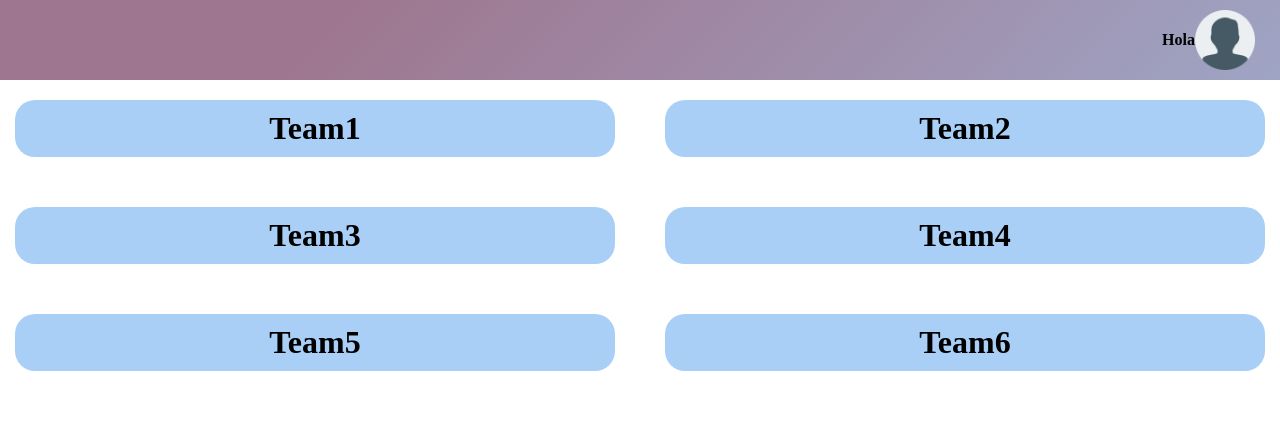
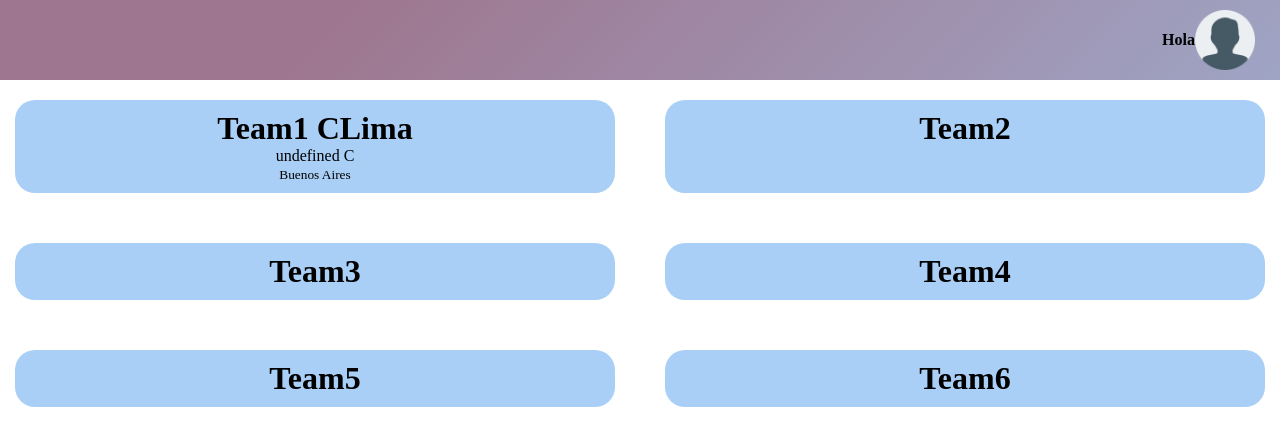
Before and after one commit to GermanCuevas/dashboard, a React (Vite) app: page /dashboard in a window 1280 px wide. Shown: the top 446 px of the page. Built offline with nearby package versions, Linux system fonts and the light colour scheme; no server answers.

Commit message:
'Se obtiene datos del clima con la api del back

```diff
--- a/src/components/Cards/Team1/Team1.jsx
+++ b/src/components/Cards/Team1/Team1.jsx
@@ -1,20 +1,30 @@
 import { useEffect, useState } from 'react';
 
 export const Team1 = () => {
-  const [respuesta, setRespuesa] = useState(undefined);
+  const [temperature, setTemperature] = useState(undefined);
   useEffect(() => {
     const llamada = async () => {
-      let response = await fetch('http://localhost:8080/ap1/saludos');
-      let data = await response.text();
-      setRespuesa(data);
+      // TODO se puede mejorar este fragmento de código
+      // se puede dejar la construcción del request del lado del back por ejemplo
+      const requestAPI = {
+        location: "-34.607319,-58.435705",
+        fields: 'temperature',
+        timesteps: 'best',
+        units: 'metric'
+      }
+      const response = await fetch('http://localhost:8080/weather?' + new URLSearchParams(requestAPI));
+      const responseData = await response.json();
+      const temperature = responseData[0].intervals[0].values.temperature;
+      setTemperature(temperature);
     };
     llamada();
   }, []);
 
   return (
     <div className="card">
-      <h1>Team1</h1>
-      <p>{respuesta}</p>
+      <h1>Team1 CLima</h1>
+      <p>{`${temperature} C`}</p>
+      <small>Buenos Aires</small>
     </div>
   );
 };
```
